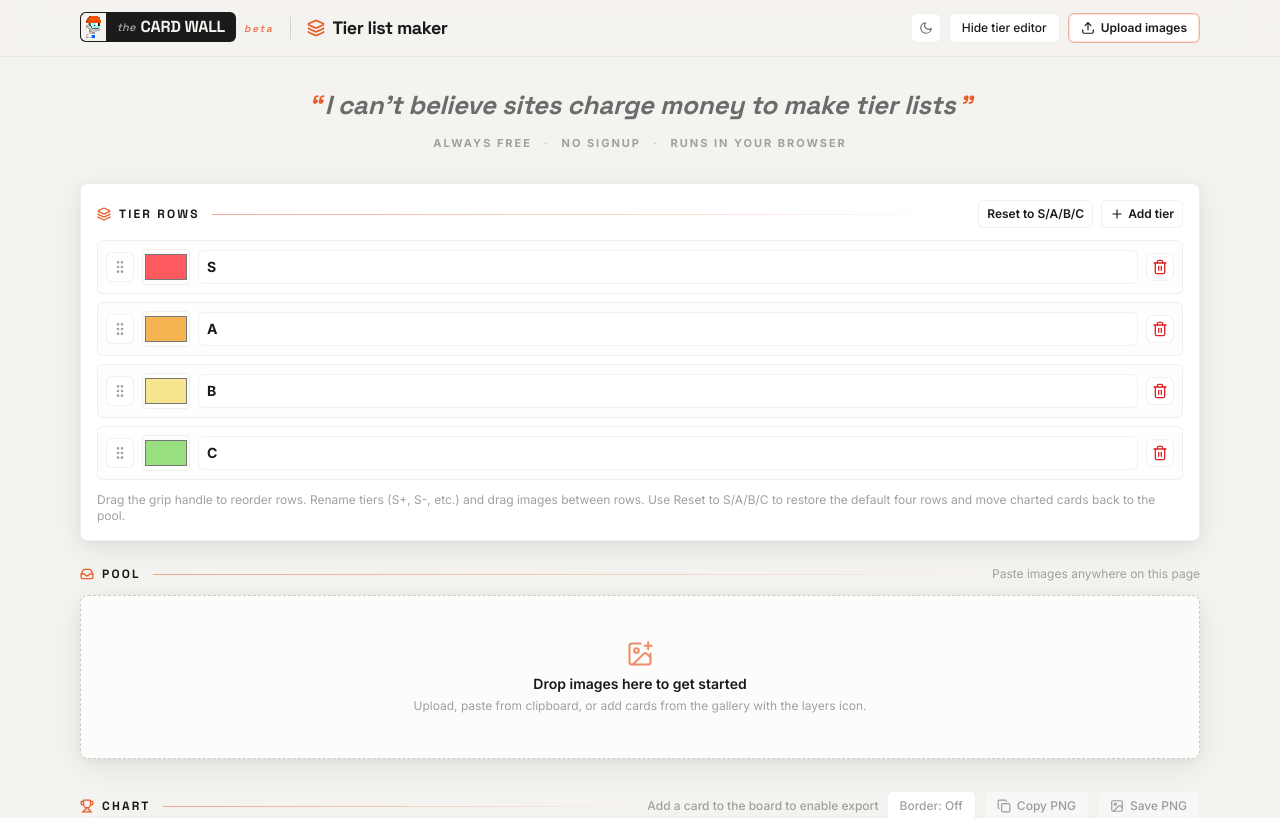
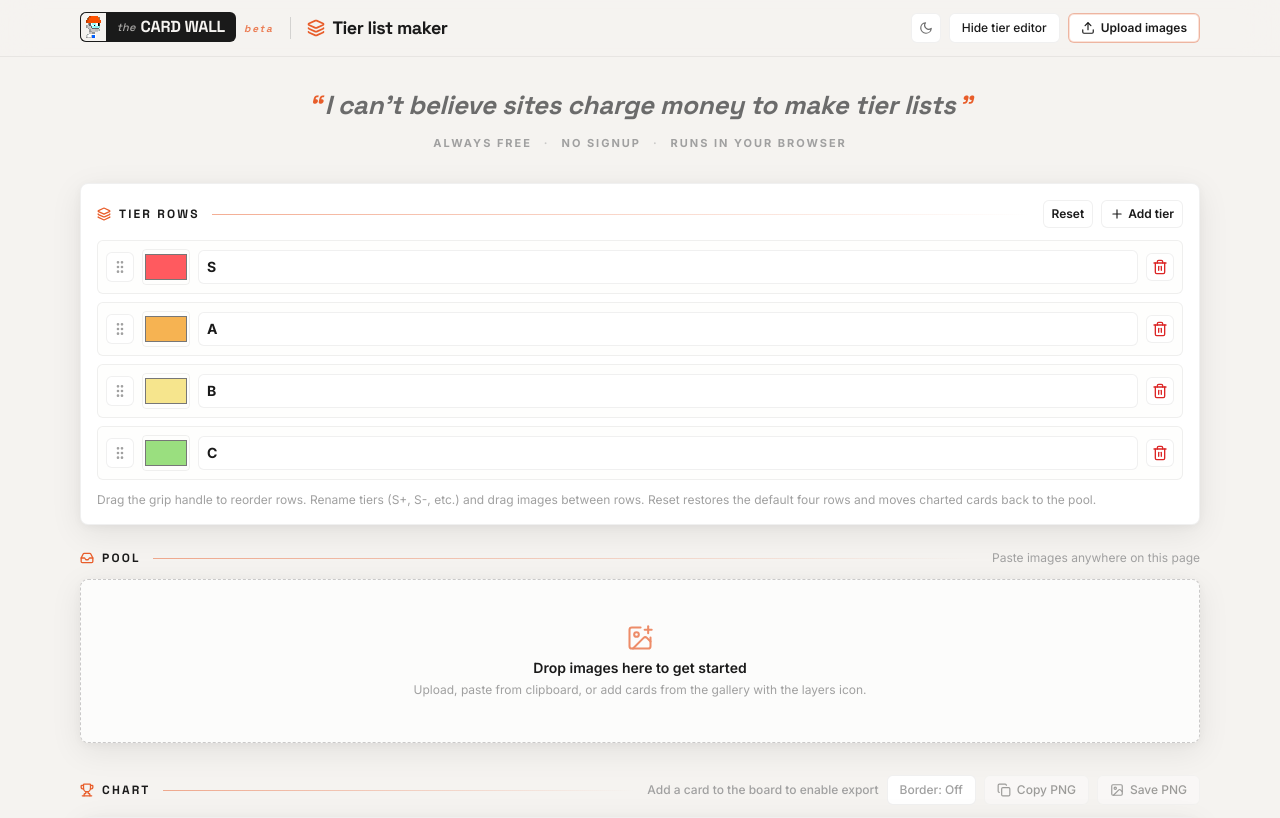
Before and after one commit to point-onefive/tcg_viewer, a Next.js app: page /tier-list in a window 1280 px wide. Shown: the top 818 px of the page. Built offline with nearby package versions, Linux system fonts and the light colour scheme.

Commit message:
tier-list: shorten tier-row reset button label to Reset
Co-authored-by: Cursor <cursoragent@cursor.com>

```diff
--- a/src/components/tier-list/tier-list-maker.tsx
+++ b/src/components/tier-list/tier-list-maker.tsx
@@ -1639,7 +1639,7 @@ export function TierListMaker() {
                     className="inline-flex items-center gap-1 px-2 py-1 text-xs font-semibold"
                     style={{ ...ctrlBase, height: 28 }}
                   >
-                    Reset to S/A/B/C
+                    Reset
                   </button>
                   <button
                     type="button"
@@ -1693,7 +1693,7 @@ export function TierListMaker() {
               </DragOverlay>
             </DndContext>
             <p className="mt-3 text-xs" style={{ color: 'var(--text-muted)' }}>
-              Drag the grip handle to reorder rows. Rename tiers (S+, S-, etc.) and drag images between rows. Use Reset to S/A/B/C to restore the default four rows and move charted cards back to the pool.
+              Drag the grip handle to reorder rows. Rename tiers (S+, S-, etc.) and drag images between rows. Reset restores the default four rows and moves charted cards back to the pool.
             </p>
           </section>
         )}
```
